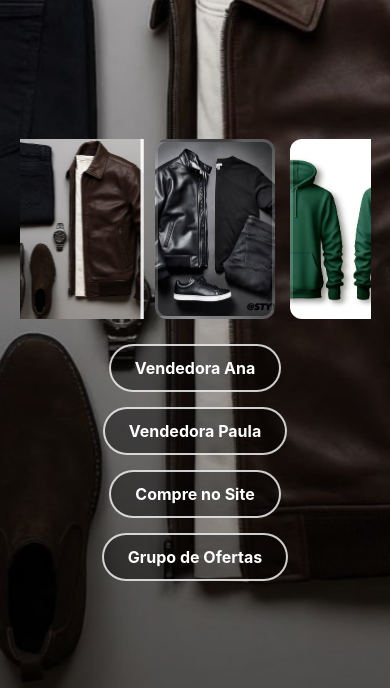
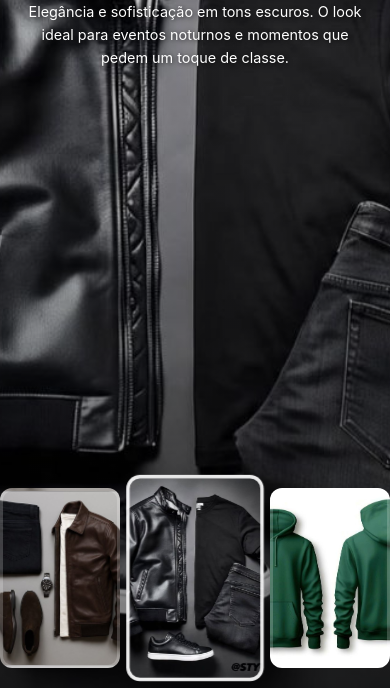
Before and after one commit to soufernandoreis/flor, a plain HTML site: page index.html in a window 390 px wide. Shown: the part 156-844 px from the top of the page. Drawn offline with Linux system fonts and the light colour scheme.

Commit message:
alteração da pagina

```diff
--- a/index.html
+++ b/index.html
@@ -3,13 +3,12 @@
 <head>
     <meta charset="UTF-8">
     <meta name="viewport" content="width=device-width, initial-scale=1.0">
-    <title>Catálogo Interativo - Versão Final</title>
+    <title>Catálogo Interativo v2</title>
     <style>
         /* --- 1. Configuração Geral e Reset --- */
         :root {
             --transition-speed-fast: 0.5s;
-            --transition-speed-slow: 0.6s;
-            --zoom-duration: 1.2s;
+            --transition-speed-slow: 0.8s;
         }
 
         * {
@@ -20,57 +19,46 @@
 
         body {
             font-family: -apple-system, BlinkMacSystemFont, 'Segoe UI', Roboto, Helvetica, Arial, sans-serif;
-            overflow-y: auto;
-            overflow-x: hidden; /* Garante que a página não fique "solta" */
+            height: 100vh;
+            overflow: hidden; /* Previne barras de rolagem */
             color: white;
             background-color: #121212;
-        }
-
-        /* --- ANIMAÇÃO DE ZOOM CORRIGIDA (CHEGANDO PARA FRENTE) --- */
-        @keyframes zoomForward {
-            from {
-                transform: scale(1); /* Começa no tamanho normal */
-            }
-            to {
-                transform: scale(1.1); /* Termina com zoom para frente */
-            }
         }
 
         /* --- 2. Container Principal e Painéis de Fundo --- */
         .main-container {
             position: relative;
             width: 100%;
-            min-height: 100vh;
-            display: flex;
-            align-items: center;
-            overflow: hidden; /* Trava o conteúdo dentro dos limites do container */
+            height: 100%;
         }
 
         .background-panels .panel {
             position: absolute;
-            top: 0; left: 0;
-            width: 100%; height: 100%;
+            top: 0;
+            left: 0;
+            width: 100%;
+            height: 100%;
             background-size: cover;
             background-position: center;
             opacity: 0;
             transition: opacity var(--transition-speed-slow) ease-in-out;
             z-index: 1;
-            transform-origin: center center;
         }
 
         .background-panels .panel::before {
             content: '';
             position: absolute;
-            top: 0; left: 0;
-            width: 100%; height: 100%;
+            top: 0;
+            left: 0;
+            width: 100%;
+            height: 100%;
             background: linear-gradient(to top, rgba(0,0,0,0.5), transparent);
             z-index: 2;
         }
 
+
         .background-panels .panel.active {
             opacity: 1;
-            /* Aplica a animação correta */
-            animation: zoomForward var(--zoom-duration) cubic-bezier(0.25, 1, 0.5, 1) forwards;
         }
 
         #panel-1 { background-image: url('conjunto.png'); }
@@ -81,44 +69,43 @@
         /* --- 3. Conteúdo de Texto --- */
         .content {
             position: absolute;
-            top: 40%;
+            top: 50%;
             left: 10%;
             transform: translateY(-50%);
             z-index: 3;
             max-width: 450px;
+            transition: opacity 0.3s ease, transform 0.3s ease;
+        }
+
+        .content.fade-out {
+            opacity: 0;
+            transform: translateY(-60%);
         }
 
         .content h1 {
             font-size: 4rem;
             text-transform: uppercase;
-            color: white; /* <<-- CORRIGIDO */
+            letter-spacing: 2px;
             text-shadow: 2px 2px 8px rgba(0, 0, 0, 0.7);
         }
 
-        /* --- 4. Footer (Carrossel e Botões) --- */
-        .footer-container {
-            position: absolute;
-            bottom: 0;
-            left: 0;
-            width: 100%;
-            z-index: 4;
-            padding: 3vh 5vw; /* Padding aplicado aqui para evitar overflow */
-            display: flex;
-            flex-direction: column;
-            align-items: center;
-            gap: 25px;
+        .content p {
+            font-size: 1rem;
+            line-height: 1.6;
+            margin-top: 1rem;
+            text-shadow: 1px 1px 4px rgba(0, 0, 0, 0.7);
         }
 
+        /* --- 4. Carrossel e Cartões --- */
         .card-carousel {
+            position: absolute;
+            bottom: 5vh;
+            right: 5vw;
             display: flex;
             gap: 15px;
+            z-index: 4;
             perspective: 1000px;
-            width: 100%;
-            overflow-x: auto;
         }
-
-        .card-carousel::-webkit-scrollbar { display: none; }
-        .card-carousel { -ms-overflow-style: none; scrollbar-width: none; }
 
         .card {
             width: 120px;
@@ -129,60 +116,54 @@
             background-position: center;
             cursor: pointer;
             transition: transform var(--transition-speed-fast) ease, border-color var(--transition-speed-fast) ease;
-            flex-shrink: 0;
+            flex-shrink: 0; /* Impede que os cartões encolham */
         }
 
-        .card:not(.active):hover { transform: scale(1.05) translateZ(20px); }
+        /* Animação de hover para cartões NÃO ativos */
+        .card:not(.active):hover {
+             transform: scale(1.05) translateZ(20px);
+        }
+
+        /* Estado base do cartão ativo */
         .card.active {
             border-color: rgba(255, 255, 255, 0.9);
             transform: scale(1.1) translateZ(40px);
         }
-        .card.active:hover { transform: scale(1.15) translateZ(50px); }
 
-        /* --- 5. Botões de Ação --- */
-        .action-buttons {
-            display: flex;
-            justify-content: center;
-            flex-wrap: wrap;
-            gap: 15px;
-            padding: 0 20px;
+        /* Animação de hover para o cartão que JÁ ESTÁ ativo */
+        .card.active:hover {
+            transform: scale(1.15) translateZ(50px);
         }
 
-        .btn {
-            display: inline-block;
-            padding: 12px 24px;
-            border: 2px solid rgba(255, 255, 255, 0.8);
-            border-radius: 50px;
-            background-color: rgba(0, 0, 0, 0.4);
-            color: white;
-            text-decoration: none;
-            font-weight: bold;
-            transition: all 0.3s ease;
-        }
-
-        .btn:hover {
-            background-color: white;
-            color: black;
-            transform: translateY(-2px);
-        }
-
-        /* --- 6. Estilos para Mobile --- */
+        /* --- 5. Estilos para Mobile --- */
         @media (max-width: 768px) {
             .content {
-                top: 5vh; left: 5vw; right: 5vw;
+                top: 5vh;
+                left: 5vw;
+                right: 5vw;
                 transform: translateY(0);
+                max-width: 100%;
                 text-align: center;
             }
-            .content h1 { font-size: 2.5rem; }
-
-            .footer-container {
-                position: relative;
-                margin-top: calc(5vh + 150px);
-                padding-bottom: 30px;
+            .content h1 {
+                font-size: 2.5rem;
             }
-
+            .content p {
+                font-size: 0.9rem;
+            }
             .card-carousel {
-                justify-content: flex-start;
+                bottom: 0;
+                left: 0;
+                right: 0;
+                width: 100%;
+                padding: 20px;
+                justify-content: flex-start; /* Alinha os cards à esquerda */
+                overflow-x: auto; /* Permite scroll horizontal */
+                -webkit-overflow-scrolling: touch; /* Melhora o scroll em iOS */
+            }
+            /* Esconde a barra de scroll */
+            .card-carousel::-webkit-scrollbar {
+                display: none;
             }
         }
     </style>
@@ -199,37 +180,33 @@
 
         <div class="content">
             <h1 id="content-title">Coleção Urbana</h1>
+            <p id="content-description">Um estilo que combina conforto e design moderno, perfeito para o dia a dia na cidade. Peças versáteis para todas as ocasiões.</p>
         </div>
 
-        <div class="footer-container">
         <div class="card-carousel">
             <div class="card active"
                  style="background-image: url('conjunto.png');"
                  data-target="panel-1"
-                     data-title="Coleção Urbana">
+                 data-title="Coleção Urbana"
+                 data-description="Um estilo que combina conforto e design moderno, perfeito para o dia a dia na cidade. Peças versáteis para todas as ocasiões.">
             </div>
             <div class="card"
                  style="background-image: url('conjuntoescuro.png');"
                  data-target="panel-2"
-                     data-title="Estilo Noturno">
+                 data-title="Estilo Noturno"
+                 data-description="Elegância e sofisticação em tons escuros. O look ideal para eventos noturnos e momentos que pedem um toque de classe.">
             </div>
             <div class="card"
                  style="background-image: url('jaquetaverde.png');"
                  data-target="panel-3"
-                     data-title="Aventura Casual">
+                 data-title="Aventura Casual"
+                 data-description="Proteção e estilo para qualquer clima. A jaqueta essencial para quem busca funcionalidade sem abrir mão da moda.">
             </div>
             <div class="card"
                  style="background-image: url('homem.png');"
                  data-target="panel-4"
-                     data-title="Clássico Atemporal">
-                </div>
-            </div>
-
-            <div class="action-buttons">
-                <a href="#" class="btn">Vendedora Ana</a>
-                <a href="#" class="btn">Vendedora Paula</a>
-                <a href="#" class="btn">Compre no Site</a>
-                <a href="#" class="btn">Grupo de Ofertas</a>
+                 data-title="Clássico Atemporal"
+                 data-description="O suéter que transcende tendências. Conforto e um visual refinado que nunca sai de moda, essencial em qualquer guarda-roupa.">
             </div>
         </div>
     </main>
@@ -237,8 +214,14 @@
     <script>
         document.addEventListener('DOMContentLoaded', () => {
             const cards = document.querySelectorAll('.card');
+            const contentContainer = document.querySelector('.content');
             const contentTitle = document.getElementById('content-title');
+            const contentDescription = document.getElementById('content-description');
 
+            let carouselInterval = null; // Variável para controlar o loop
+            let currentIndex = 0; // Índice do item atual no loop
+
+            // Função para mudar o conteúdo
             function changeContent(card) {
                 if (card.classList.contains('active')) return;
 
@@ -252,14 +235,57 @@
                 card.classList.add('active');
                 document.getElementById(card.dataset.target).classList.add('active');
 
+                contentContainer.classList.add('fade-out');
+                setTimeout(() => {
                     contentTitle.textContent = card.dataset.title;
+                    contentDescription.textContent = card.dataset.description;
+                    contentContainer.classList.remove('fade-out');
+                }, 300);
             }
 
-            cards.forEach(card => {
+            // Função para iniciar o loop no mobile
+            function startCarouselLoop() {
+                stopCarouselLoop(); // Garante que não haja loops duplicados
+                carouselInterval = setInterval(() => {
+                    currentIndex = (currentIndex + 1) % cards.length;
+                    const nextCard = cards[currentIndex];
+                    changeContent(nextCard);
+                    // Rola o carrossel para manter o item ativo visível
+                    nextCard.scrollIntoView({ behavior: 'smooth', block: 'nearest', inline: 'center' });
+                }, 4000); // Muda a cada 4 segundos
+            }
+
+            // Função para parar o loop
+            function stopCarouselLoop() {
+                clearInterval(carouselInterval);
+            }
+
+            // Adiciona o evento de clique a cada cartão
+            cards.forEach((card, index) => {
                 card.addEventListener('click', () => {
+                    currentIndex = index; // Atualiza o índice para o cartão clicado
                     changeContent(card);
+                    // Se estiver no modo mobile, reinicia o timer do loop
+                    if (window.matchMedia("(max-width: 768px)").matches) {
+                        startCarouselLoop();
+                    }
                 });
             });
+
+            // Verifica o tamanho da tela para iniciar/parar o loop
+            const mediaQuery = window.matchMedia("(max-width: 768px)");
+            function handleScreenChange(e) {
+                if (e.matches) {
+                    // Tela pequena: inicia o loop
+                    startCarouselLoop();
+                } else {
+                    // Tela grande: para o loop
+                    stopCarouselLoop();
+                }
+            }
+
+            mediaQuery.addEventListener('change', handleScreenChange); // Ouve mudanças no tamanho da tela
+            handleScreenChange(mediaQuery); // Executa na primeira vez que a página carrega
         });
     </script>
 
```
Lines whose indentation alone changed are shown as unchanged.
